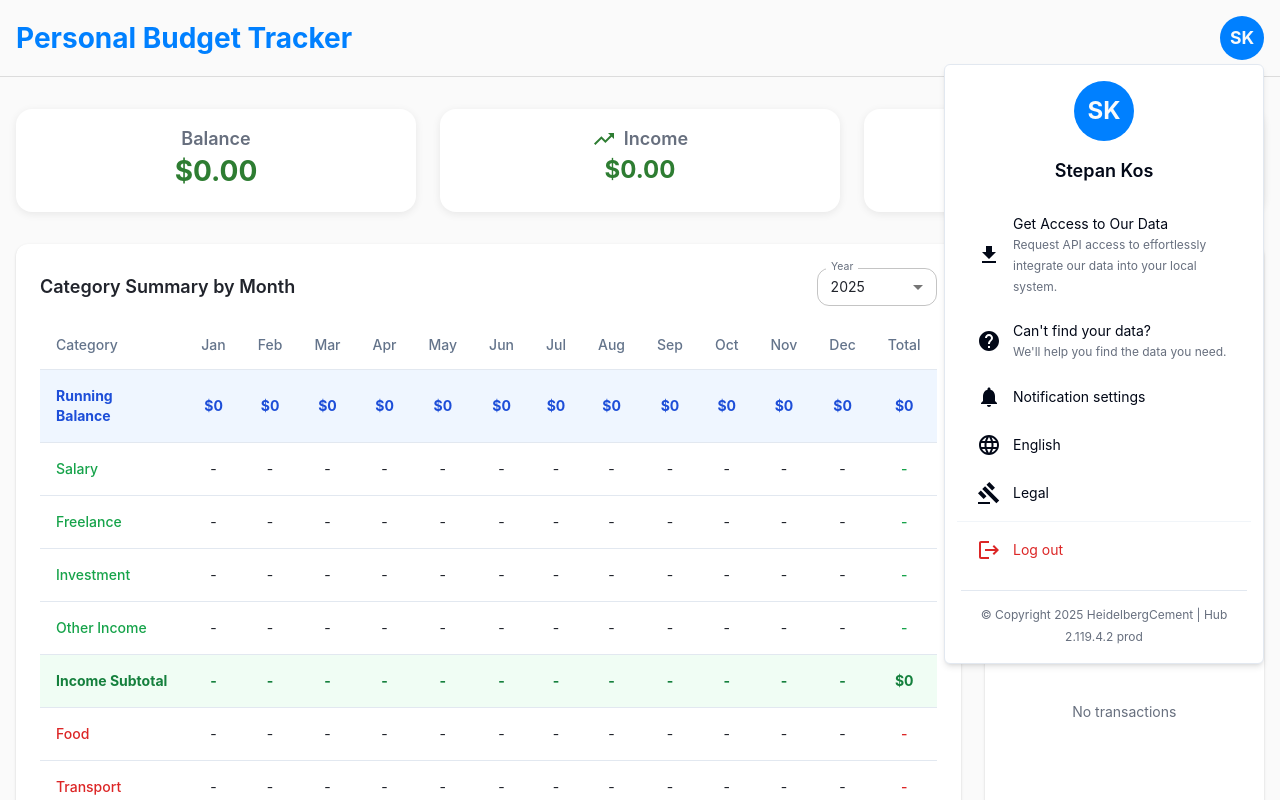
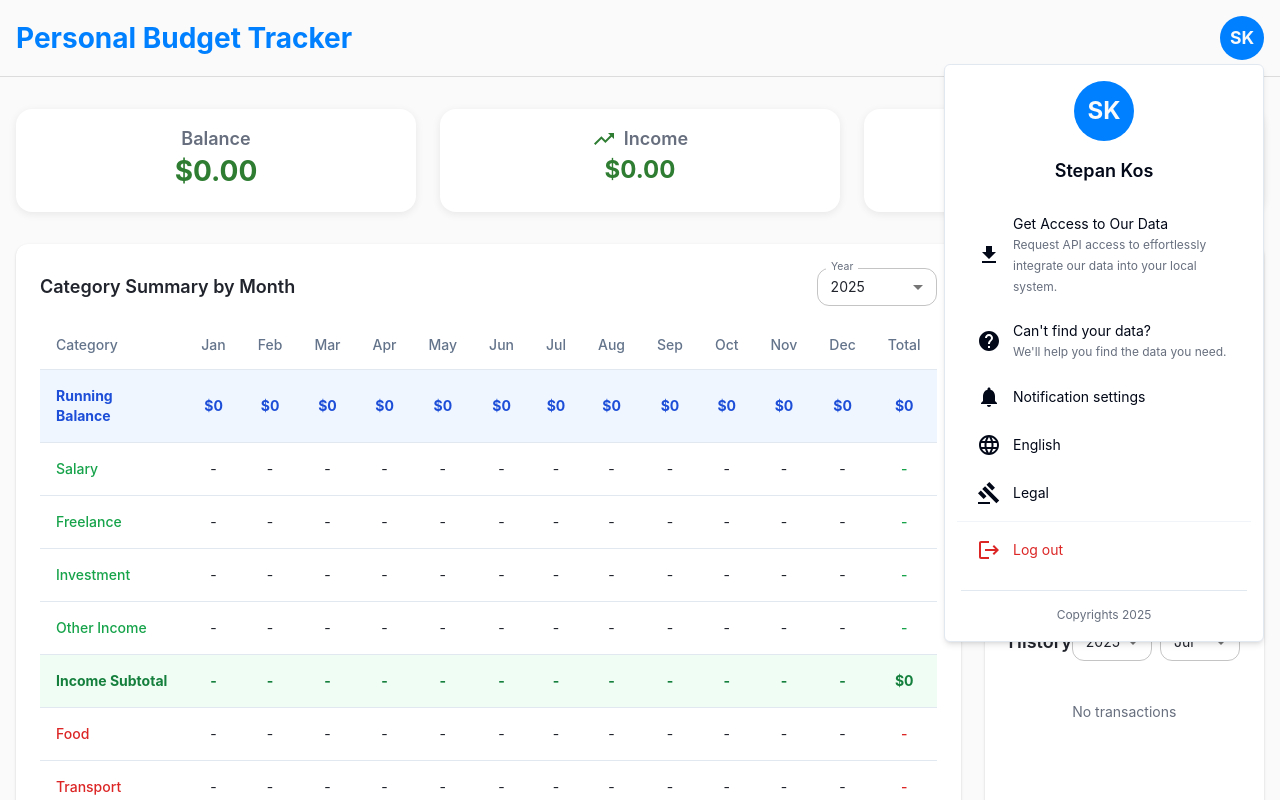
Before and after one commit to Stepanterra/pet-project-personal-budget-tracker, a React (Vite) app: page / in a window 1280 px wide. Both pictures are taken after a click on the button "SK". Shown: the top 800 px of the page. Built offline with nearby package versions, Linux system fonts and the light colour scheme.

Commit message:
Update copyright notice
Update the copyright notice to "Copyrights 2025".

```diff
--- a/src/pages/BudgetApp.tsx
+++ b/src/pages/BudgetApp.tsx
@@ -238,7 +238,7 @@ const BudgetApp: React.FC = () => {
 
             <Box className="mt-4 pt-3 border-t text-center">
               <Typography variant="caption" color="text.secondary">
-                © Copyright 2025 HeidelbergCement | Hub 2.119.4.2 prod
+                Copyrights 2025
               </Typography>
             </Box>
           </DropdownMenuContent>
```
